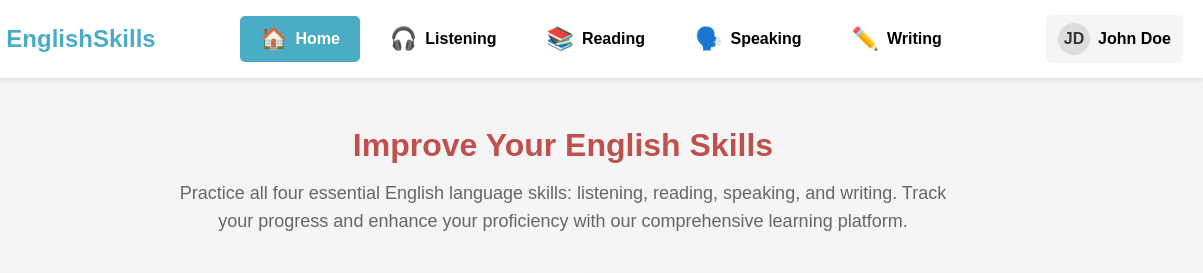
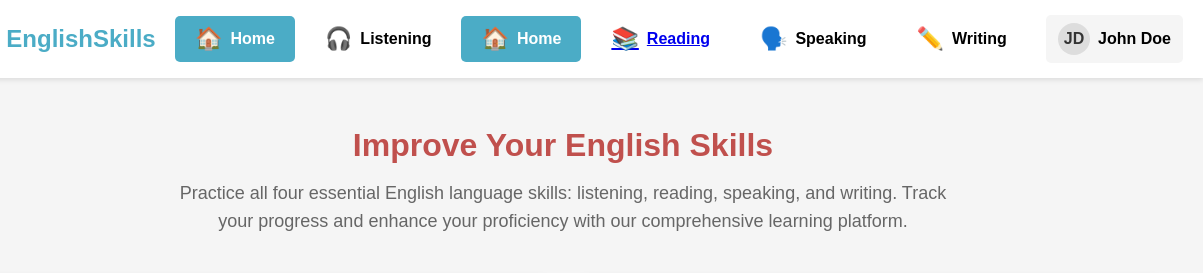
Before and after one commit to linhnguyenielts/web, a plain HTML site: page index.html in a window 1280 px wide. Shown: the top 273 px of the page, 77-1280 px from the left. Drawn offline with Linux system fonts and the light colour scheme.

Commit message:
index.html

```diff
--- a/index.html
+++ b/index.html
@@ -252,10 +252,17 @@
                 <span class="skill-icon">🎧</span>
                 Listening
             </div>
-            <div class="nav-tab">
-                <span class="skill-icon">📚</span>
-                Reading
-            </div>
+            <nav class="nav-tabs">
+    <div class="nav-tab active">
+        <span class="skill-icon">🏠</span>
+        Home
+    </div>
+    <a href="reading.html" class="nav-tab">
+        <span class="skill-icon">📚</span>
+        Reading
+    </a>
+    <!-- Other tabs remain as <div> -->
+</nav>
             <div class="nav-tab">
                 <span class="skill-icon">🗣️</span>
                 Speaking
```
